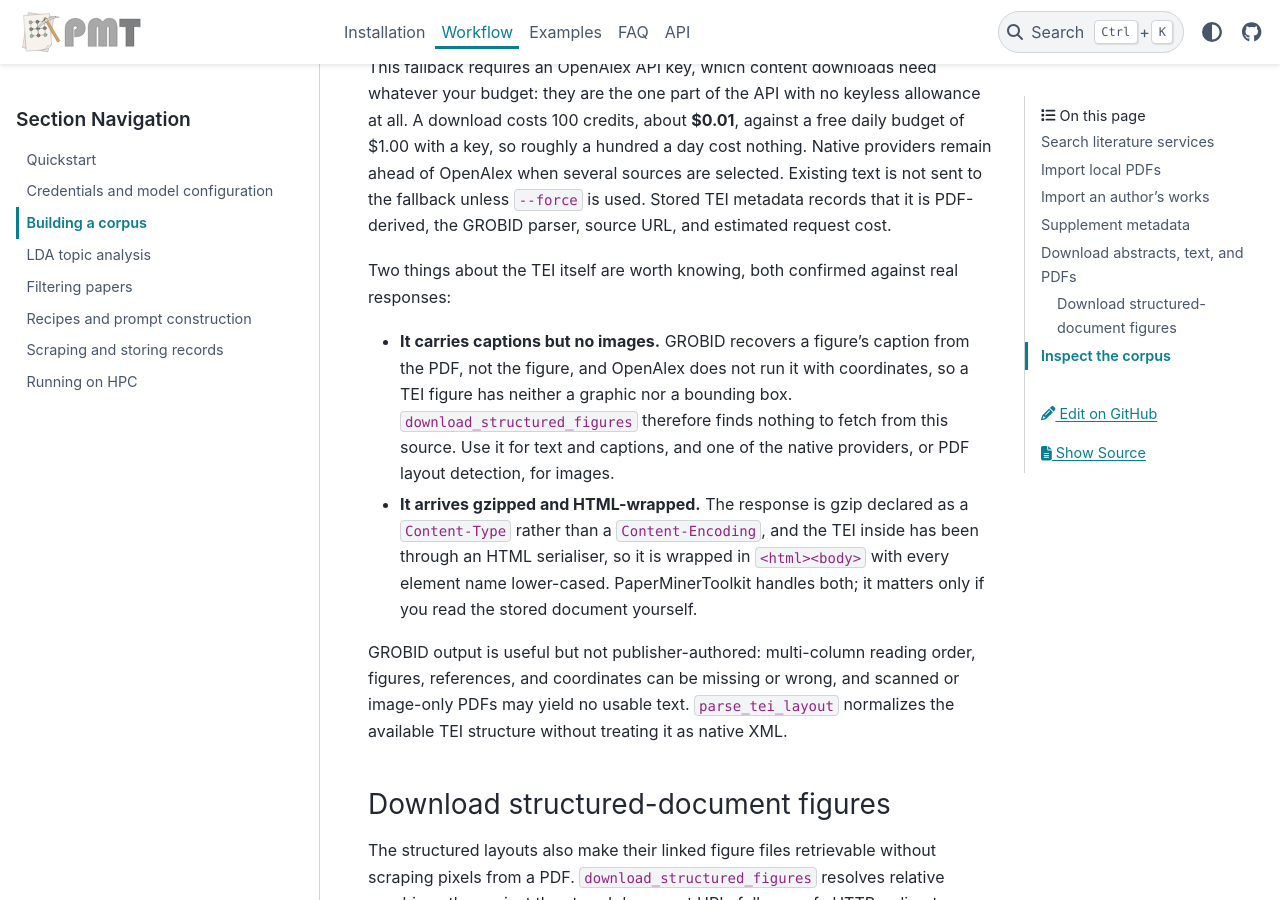
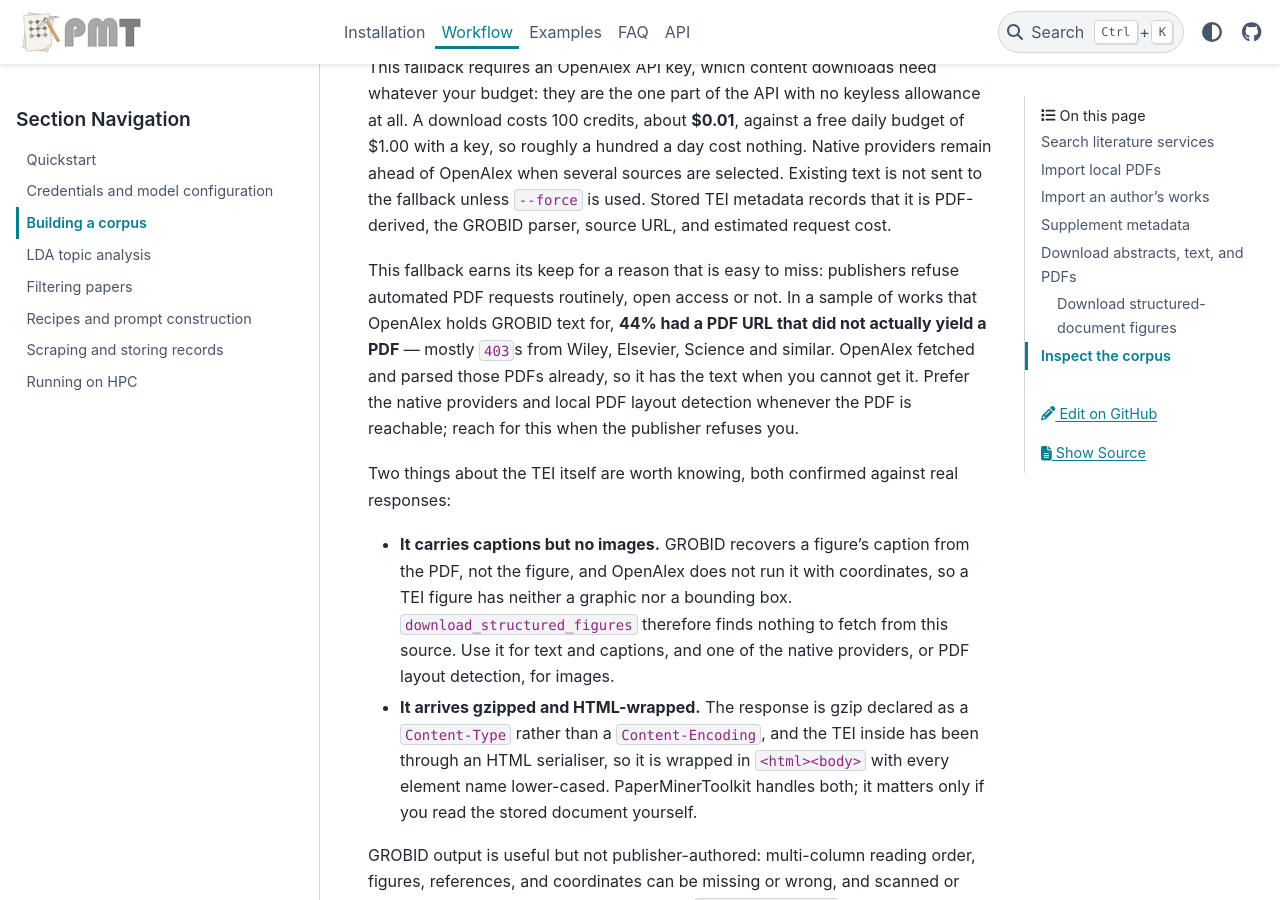
Before and after one commit to SMTG-Bham/PaperMinerToolkit, a Sphinx documentation site: the page built from docs/workflow/corpus.md, in a window 1280 px wide and 900 px high, scrolled down 9448 px. Built offline with Sphinx 7.4.7 and the PyData theme 0.15.4, drawn with Linux system fonts in a browser that asks for light colours.

Commit message:
Say why the OpenAlex GROBID fallback is worth having #78
The corpus guide described what GROBID gives without saying when it is the
only thing that gives it, which made it read as a redundant paid fallback
next to local PDF layout detection.

It is not redundant, though the reason is not visible from the code.
Publishers refuse automated PDF requests routinely, open access or not: of
25 sampled works that OpenAlex holds GROBID text for and that advertise a
PDF URL, 11 did not yield a PDF, mostly 403s from Wiley, Elsevier, Science
and the Lancet. OpenAlex fetched and parsed those PDFs already, so it has
the text where we cannot get it.

Recorded in full on #78, including the first measurement that pointed the
other way. That one counted whether a PDF URL exists rather than whether
the PDF downloads, which is a different question and the one that matters.

```diff
--- a/docs/workflow/corpus.md
+++ b/docs/workflow/corpus.md
@@ -364,6 +364,13 @@ nothing. Native providers remain ahead of OpenAlex when several sources are sele
 text is not sent to the fallback unless `--force` is used. Stored TEI metadata records that it is
 PDF-derived, the GROBID parser, source URL, and estimated request cost.
 
+This fallback earns its keep for a reason that is easy to miss: publishers refuse automated PDF
+requests routinely, open access or not. In a sample of works that OpenAlex holds GROBID text for,
+**44% had a PDF URL that did not actually yield a PDF** — mostly `403`s from Wiley, Elsevier,
+Science and similar. OpenAlex fetched and parsed those PDFs already, so it has the text when you
+cannot get it. Prefer the native providers and local PDF layout detection whenever the PDF is
+reachable; reach for this when the publisher refuses you.
+
 Two things about the TEI itself are worth knowing, both confirmed against real responses:
 
 - **It carries captions but no images.** GROBID recovers a figure's caption from the PDF, not the
```
